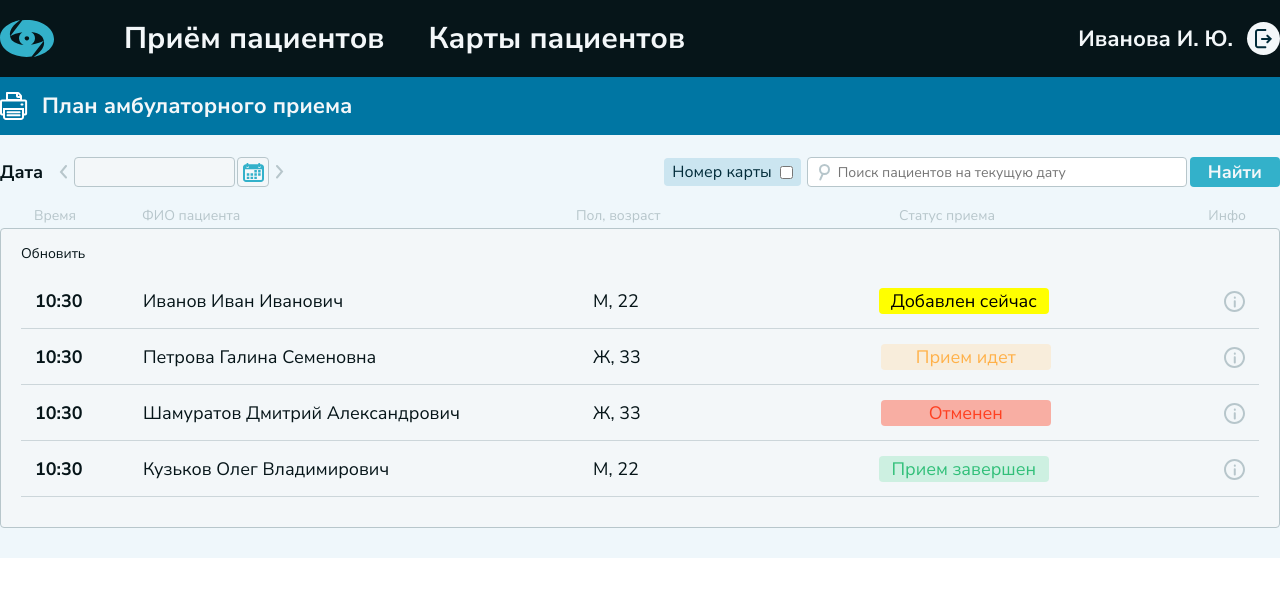
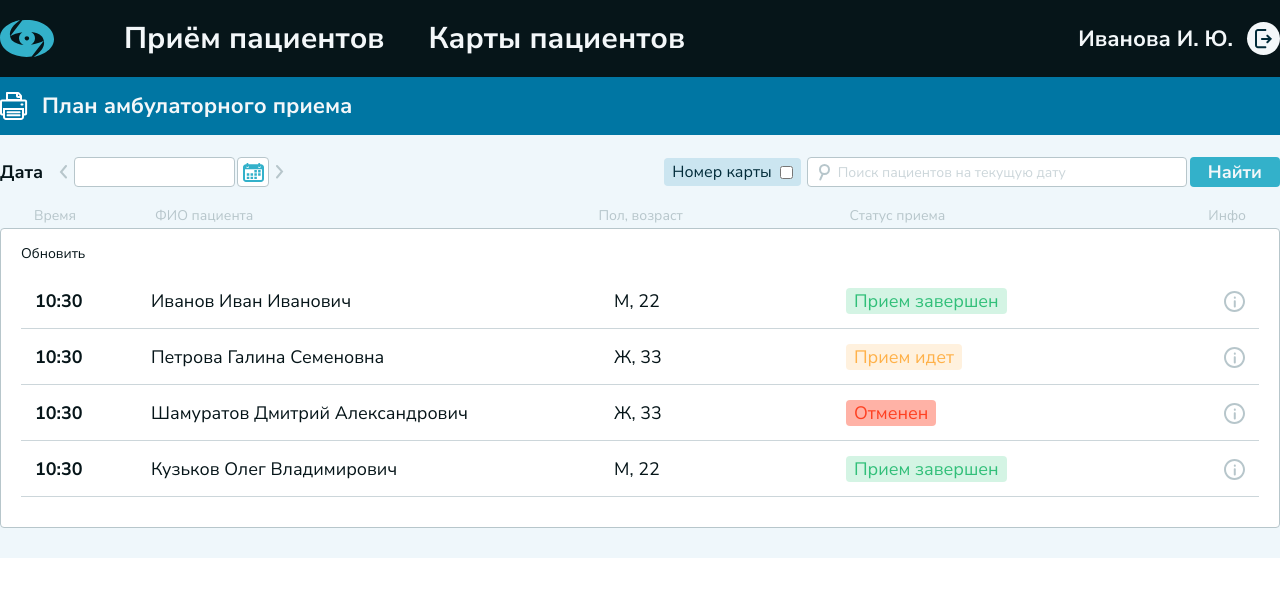
Before and after one commit to DenisVorop/crm, a React (Create React App) app: page / in a window 1280 px wide. Both pictures are taken after a click on the button "Обновить". Shown: the top 596 px of the page. Built offline with nearby package versions, Linux system fonts and the light colour scheme; data requests are answered from the project's data file.

Commit message:
fix table

```diff
--- a/public/db.json
+++ b/public/db.json
@@ -13,7 +13,7 @@
             "policy": "1234-1234-1234-1234",
             "clinic_addres": "г. Москва, ул. Петренко, дом 1",
             "clinic_num": "121",
-            "status": "Добавлен сейчас",
+            "status": "Прием завершен",
             "analyses": [
                 {},
                 {},
--- a/src/Components/Page/Filter/filter.scss
+++ b/src/Components/Page/Filter/filter.scss
@@ -57,7 +57,7 @@
         margin: 0px 2px 0px 0px;
         border: 1px solid #B7C6CB;
         border-radius: 4px;
-        background-color: #F3F7F9;
+        background-color: #FFFFFF;
         height: 30px;
     }
 
@@ -67,7 +67,7 @@
         padding: 4.5px;
         border: 1px solid #B7C6CB;
         border-radius: 4px;
-        background-color: #F3F7F9;
+        background-color: #FFFFFF;
 
         img {
             width: 21px;
@@ -133,6 +133,11 @@
         height: 30px;
         padding: 0px 0px 0px 30px;
         margin: 0px 3px 0px 0px;
+
+        &::placeholder {
+            font-family: 'Nunito Sans', serif;
+            color: var(--secondary-no-contrast)
+        }
     }
 
     &__checkbox {}
--- a/src/Components/Page/Patients/Patients.jsx
+++ b/src/Components/Page/Patients/Patients.jsx
@@ -4,11 +4,11 @@ const Patients = () => {
     return (
         <div className="patients__body">
             <div className="patients__columns">
-                <div className="patients__column">Время</div>
+                <div className="patients__column time">Время</div>
                 <div className="patients__column name">ФИО пациента</div>
                 <div className="patients__column sex">Пол, возраст</div>
-                <div className="patients__column">Статус приема</div>
-                <div className="patients__column">Инфо</div>
+                <div className="patients__column status">Статус приема</div>
+                <div className="patients__column info">Инфо</div>
             </div>
         </div>
     )
--- a/src/Components/Page/Patients/patients.scss
+++ b/src/Components/Page/Patients/patients.scss
@@ -10,7 +10,6 @@
 
     &__columns {
         display: flex;
-        justify-content: space-between;
         align-items: center;
         padding: 0px 34px;
     }
@@ -22,3 +21,26 @@
         color: #B7C6CB;
     }
 }
+
+.time {
+    width: 48px;
+    margin: 0px 73px 0px 0px;
+}
+
+.name {
+    margin: 0px 345px 0px 0px;
+}
+
+.sex {
+    width: 85px;
+    margin: 0px 166px 0px 0px;
+}
+
+.status {
+    margin: 0px 214px 0px 0px;
+}
+
+.info {
+    flex: 1 1 auto;
+    text-align: right;
+}
--- a/src/Components/Page/Plan/Plan.jsx
+++ b/src/Components/Page/Plan/Plan.jsx
@@ -5,7 +5,6 @@ import './plan.scss';
 
 import print from '../../../assets/img/print.svg';
 import PrintFile from '../../PrintFile/PrintFile';
-import Records from '../Records/Records';
 
 const Plan = () => {
 
@@ -31,7 +30,6 @@ const Plan = () => {
                 </div>
             </div>
             <div style={{ display: "none" }}>
-                <Records ref={componentRef} />
                 <PrintFile ref={componentRef} />
             </div>
         </div>
--- a/src/Components/Page/Records/Record.jsx
+++ b/src/Components/Page/Records/Record.jsx
@@ -6,12 +6,13 @@ const Record = ({ name, age, sex, status }) => {
         case 'Прием завершен': {
             return (
                 <div className="records__row">
-                    <div className="records__column">10:30</div>
+                    <div className="records__column time-column">10:30</div>
                     <div className="records__column name-column">{name}</div>
                     <div className="records__column sex-column">{sex}, {age}</div>
-                    <div className="records__column status-column" style={{ background: 'rgba(148, 227, 188, .4)', color: '#31BF79' }}>{status}</div>
-                    <div className="records__column">
-                        <img src={info} alt="info" />
+                    <div className="records__column-item"><div className="records__column status-column" style={{ background: 'rgba(148, 227, 188, .4)', color: '#31BF79' }}>{status}</div>
+                        <div className="records__column info-column">
+                            <img src={info} alt="info" />
+                        </div>
                     </div>
                 </div>
             )
@@ -19,12 +20,13 @@ const Record = ({ name, age, sex, status }) => {
         case 'Прием идет': {
             return (
                 <div className="records__row">
-                    <div className="records__column">10:30</div>
+                    <div className="records__column time-column">10:30</div>
                     <div className="records__column name-column">{name}</div>
                     <div className="records__column sex-column">{sex}, {age}</div>
-                    <div className="records__column status-column" style={{ background: 'rgba(255, 220, 173, .4)', color: '#FFB149' }} >{status}</div>
-                    <div className="records__column">
-                        <img src={info} alt="info" />
+                    <div className="records__column-item"><div className="records__column status-column" style={{ background: 'rgba(255, 220, 173, .4)', color: '#FFB149' }} >{status}</div>
+                        <div className="records__column info-column">
+                            <img src={info} alt="info" />
+                        </div>
                     </div>
                 </div>
             )
@@ -32,12 +34,13 @@ const Record = ({ name, age, sex, status }) => {
         case 'Отменен': {
             return (
                 <div className="records__row">
-                    <div className="records__column">10:30</div>
+                    <div className="records__column time-column">10:30</div>
                     <div className="records__column name-column">{name}</div>
                     <div className="records__column sex-column">{sex}, {age}</div>
-                    <div className="records__column status-column" style={{ background: 'rgba(254, 64, 33, .4)', color: '#FE4021' }} >{status}</div>
-                    <div className="records__column">
-                        <img src={info} alt="info" />
+                    <div className="records__column-item"><div className="records__column status-column" style={{ background: 'rgba(254, 64, 33, .4)', color: '#FE4021' }} >{status}</div>
+                        <div className="records__column info-column">
+                            <img src={info} alt="info" />
+                        </div>
                     </div>
                 </div>
             )
@@ -45,12 +48,13 @@ const Record = ({ name, age, sex, status }) => {
         default: {
             return (
                 <div className="records__row">
-                    <div className="records__column">10:30</div>
+                    <div className="records__column time-column">10:30</div>
                     <div className="records__column name-column">{name}</div>
                     <div className="records__column sex-column">{sex}, {age}</div>
-                    <div className="records__column status-column" style={{ background: 'yellow', color: 'black' }} >{status}</div>
-                    <div className="records__column">
-                        <img src={info} alt="info" />
+                    <div className="records__column-item"><div className="records__column status-column" style={{ background: 'yellow', color: 'black' }} >{status}</div>
+                        <div className="records__column info-column">
+                            <img src={info} alt="info" />
+                        </div>
                     </div>
                 </div>
             )
--- a/src/Components/Page/Records/Records.jsx
+++ b/src/Components/Page/Records/Records.jsx
@@ -1,5 +1,5 @@
 import { useSelector, useDispatch } from 'react-redux';
-import { getUsersData } from '../../../Redux/Reducers/usersReducer.js';
+import { getUsersData } from '../../../Redux/Reducers/usersReducer';
 
 import Record from './Record';
 
--- a/src/Components/Page/Records/records.scss
+++ b/src/Components/Page/Records/records.scss
@@ -3,7 +3,7 @@
     // .records__body
 
     &__body {
-        background: #F3F7F9;
+        background: #FFFFFF;
         border: 1px solid #B7C6CB;
         border-radius: 4px;
         padding: 15px 20px;
@@ -24,24 +24,31 @@
     // .records__column
 
     &__column {
-        justify-content: start;
         font-size: 18px;
+    }
 
-        &:first-child {
-            font-weight: 700;
-            width: 48px;
-            margin: 0px 60px 0px 0px;
-        }
+    &__column-item {
+        display: flex;
+        align-items: center;
+        justify-content: space-between;
+        flex: 1 1 auto;
+    }
+}
 
-        &:last-child {
-            margin: 0px 0px 0px 0px;
-            width: 21px;
-            display: flex;
-            flex: 1 1 10%;
-            justify-content: end;
-        }
+.time-column {
+    font-weight: 700;
+    width: 48px;
+    margin: 0px 68px 0px 0px;
+}
 
-    }
+.name-column {
+    width: 400px;
+    margin: 0px 63px 0px 0px;
+}
+
+.sex-column {
+    width: 48px;
+    margin: 0px 184px 0px 0px;
 }
 
 .status-column {
@@ -51,23 +58,9 @@
     align-items: center;
     justify-content: center;
     padding: 4px 8px;
-    width: 170px;
 }
 
-.name-column {
-    width: 350px;
-    text-align: left;
-    margin: 0px 100px 0px 0px;
+.info-column {
+    width: 21px;
+    justify-content: flex-end;
 }
-
-.sex-column {
-    margin: 0px 240px 0px 0px;
-}
-
-.sex {
-    transform: translate(-30%, 0);
-}
-
-.name {
-    transform: translate(-150%, 0);
-}
```
